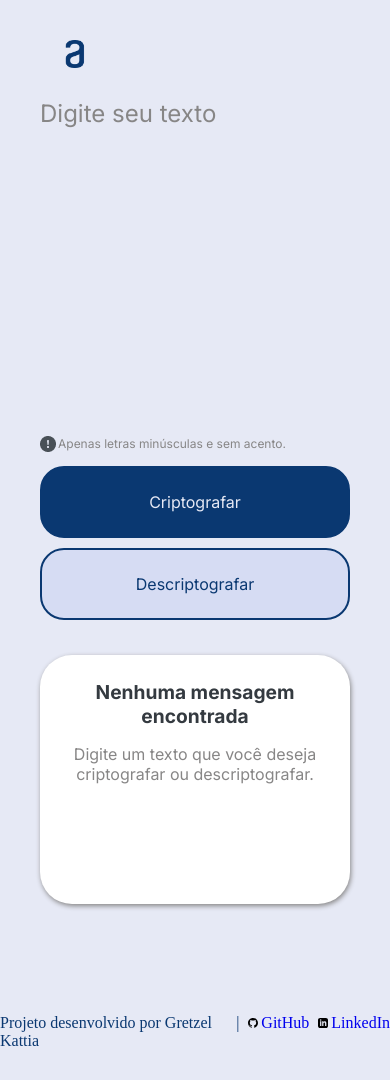
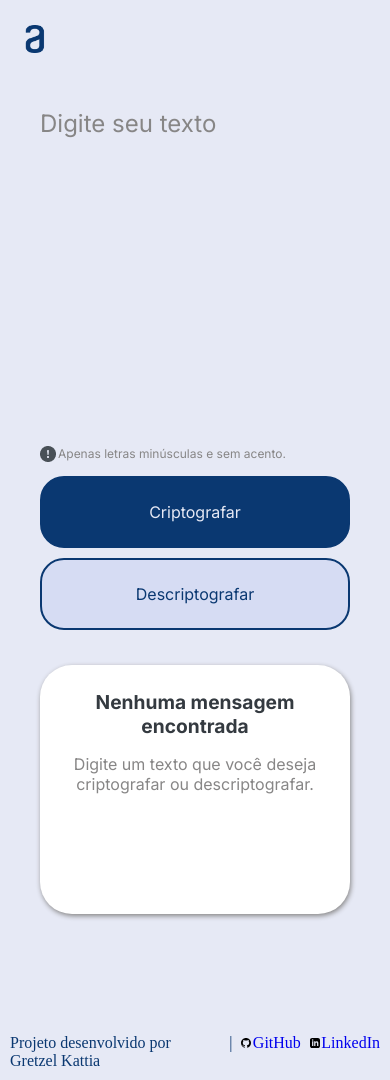
Before and after one commit to GretzelKattia/DecodificaorDeTexto, a plain HTML site: page index.html in a window 390 px wide. Before the commit the page ends 1050 px from the top, so only its background shows below. Drawn offline with Linux system fonts and the light colour scheme.

Commit message:
Challenge de Decodificador de Texto - Concluido ✅

```diff
--- a/style.css
+++ b/style.css
@@ -236,6 +236,8 @@ footer a:visited {
 @media (max-width: 1340px) {
   .logo {
     gap: 70%;
+    padding: 25px 0px;
+
   }
 
   .container {
@@ -306,6 +308,8 @@ footer a:visited {
 @media (max-width: 540px) {
   .logo {
     gap: 50%;
+    /* padding: 25px 0px; */
+
   }
 
   .column1 {
@@ -320,4 +324,18 @@ footer a:visited {
     flex-direction: column;
     gap: 10px;
   }
+
+  footer {
+    justify-content:space-around;
+
+  }
+
+  footer ul{
+    margin: 10px;
+
+  }
+
+  footer a {
+    gap: 1.5px;
+  }
 }
```
